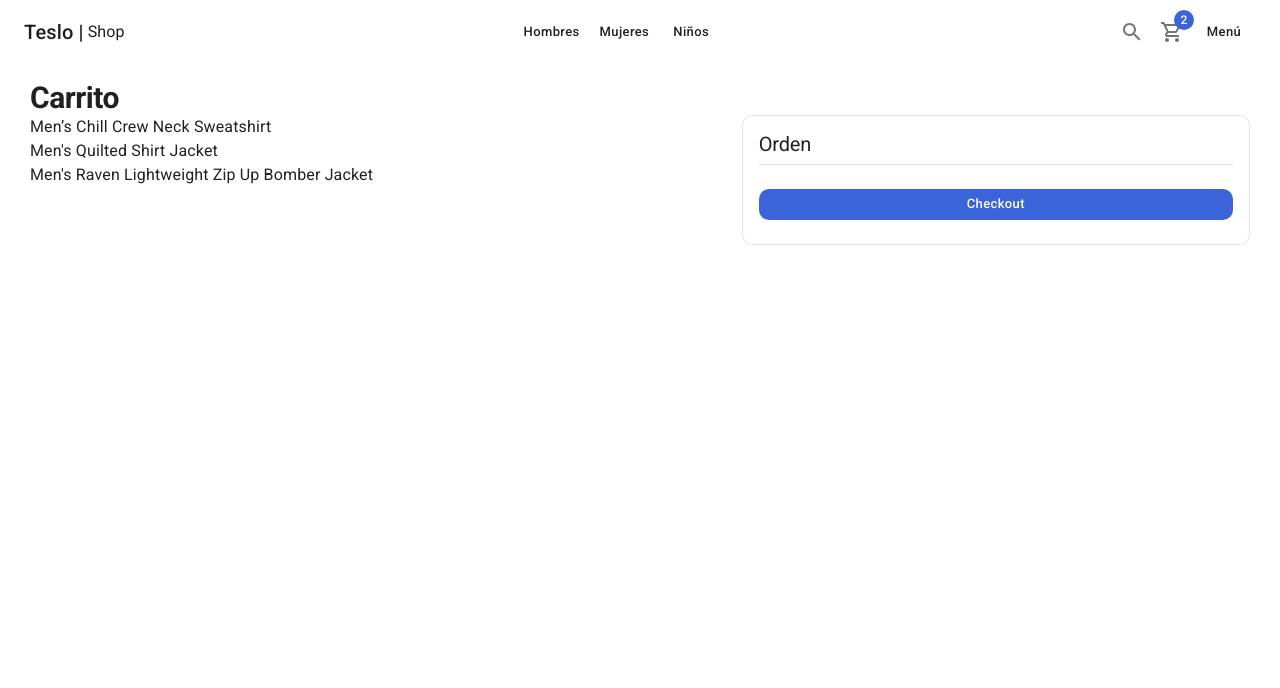
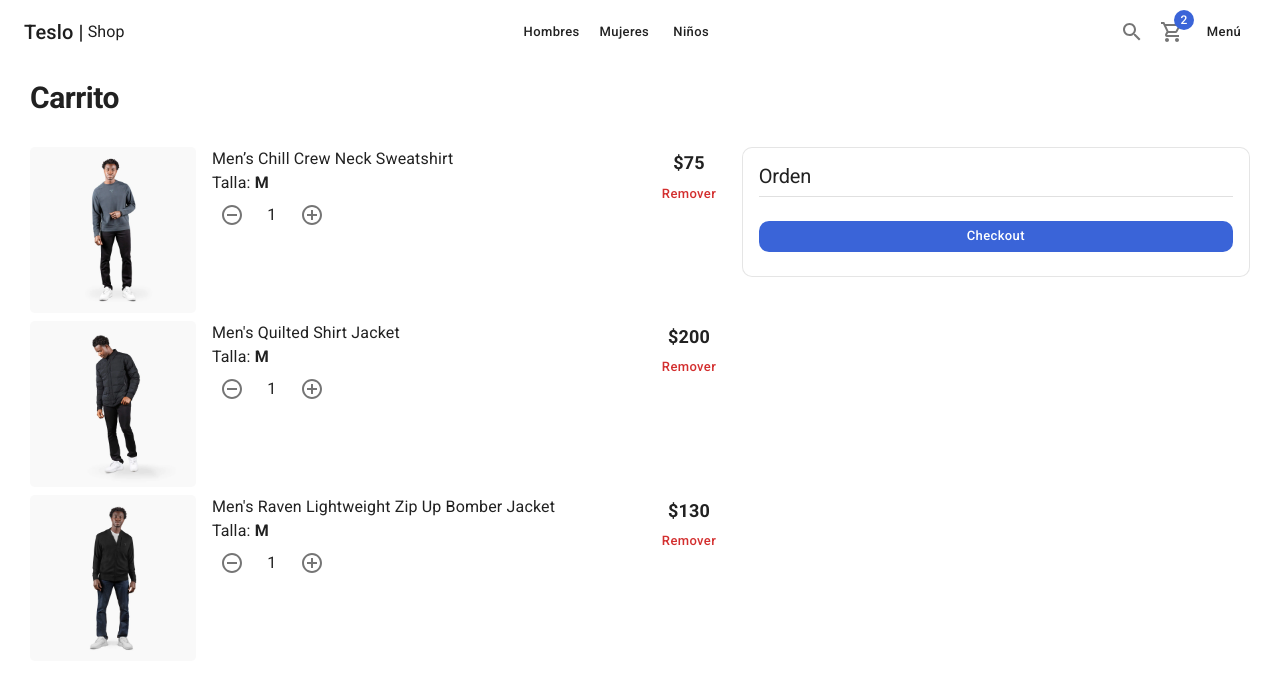
Before and after one commit to FelipeMerchan/teslo-shop, a Next.js app: page /cart in a window 1280 px wide. Shown: the top 688 px of the page. Built offline with nearby package versions, Linux system fonts and the light colour scheme.

Commit message:
189. Mostrar productos del carrito de compras

```diff
--- a/components/cart/CartList.tsx
+++ b/components/cart/CartList.tsx
@@ -1,6 +1,8 @@
-import { Typography } from '@mui/material';
+import NextLink from 'next/link';
+import { Box, Button, CardActionArea, CardMedia, Grid, Link, Typography } from '@mui/material';
 import { FC } from 'react';
 import { initialData } from '../../database/products';
+import { ItemCounter } from '../ui';
 
 const productsInCart = [
     initialData.products[0],
@@ -13,7 +15,43 @@ export const CartList: FC = () => {
     <>
         {
             productsInCart.map(product => (
-                <Typography key={product.slug}>{product.title}</Typography>
+                <Grid container spacing={2} sx={{ mb: 1 }} key={product.slug}>
+                    <Grid item xs={3}>
+                        {/* TODO: llevar a la pagina del producto */}
+                        <NextLink href='/product/slug' passHref>
+                            <Link>
+                                <CardActionArea>
+                                    <CardMedia
+                                        image={`products/${product.images[0]}`}
+                                        component='img'
+                                        sx={{ borderRadius: '5px' }}
+                                    />
+                                </CardActionArea>
+                            </Link>
+                        </NextLink>
+                    </Grid>
+                    <Grid item xs={7}>
+                        <Box display='flex' flexDirection='column'>
+                            <Typography variant='body1'>{product.title}</Typography>
+                            <Typography variant='body1'>Talla: <strong>M</strong></Typography>
+                            {/* Condicional */}
+                            <ItemCounter />
+                        </Box>
+                    </Grid>
+                    <Grid
+                        item
+                        xs={2}
+                        display='flex'
+                        alignItems='center'
+                        flexDirection='column'
+                    >
+                        <Typography variant='subtitle1'>${product.price}</Typography>
+                        {/* Editable */}
+                        <Button variant='text' color='error'>
+                            Remover
+                        </Button>
+                    </Grid>
+                </Grid>
             ))
         }
     </>
--- a/pages/cart/index.tsx
+++ b/pages/cart/index.tsx
@@ -6,7 +6,7 @@ import { ShopLayout } from '../../components/layouts';
 const CartPage = () => {
   return (
     <ShopLayout title='Carrito - 3' pageDescription='Carrito de compras de la tienda'>
-        <Typography variant='h1' component='h1'>Carrito</Typography>
+        <Typography variant='h1' component='h1' marginBottom={4}>Carrito</Typography>
 
         <Grid container>
             <Grid item xs={12} sm={7}>
```
